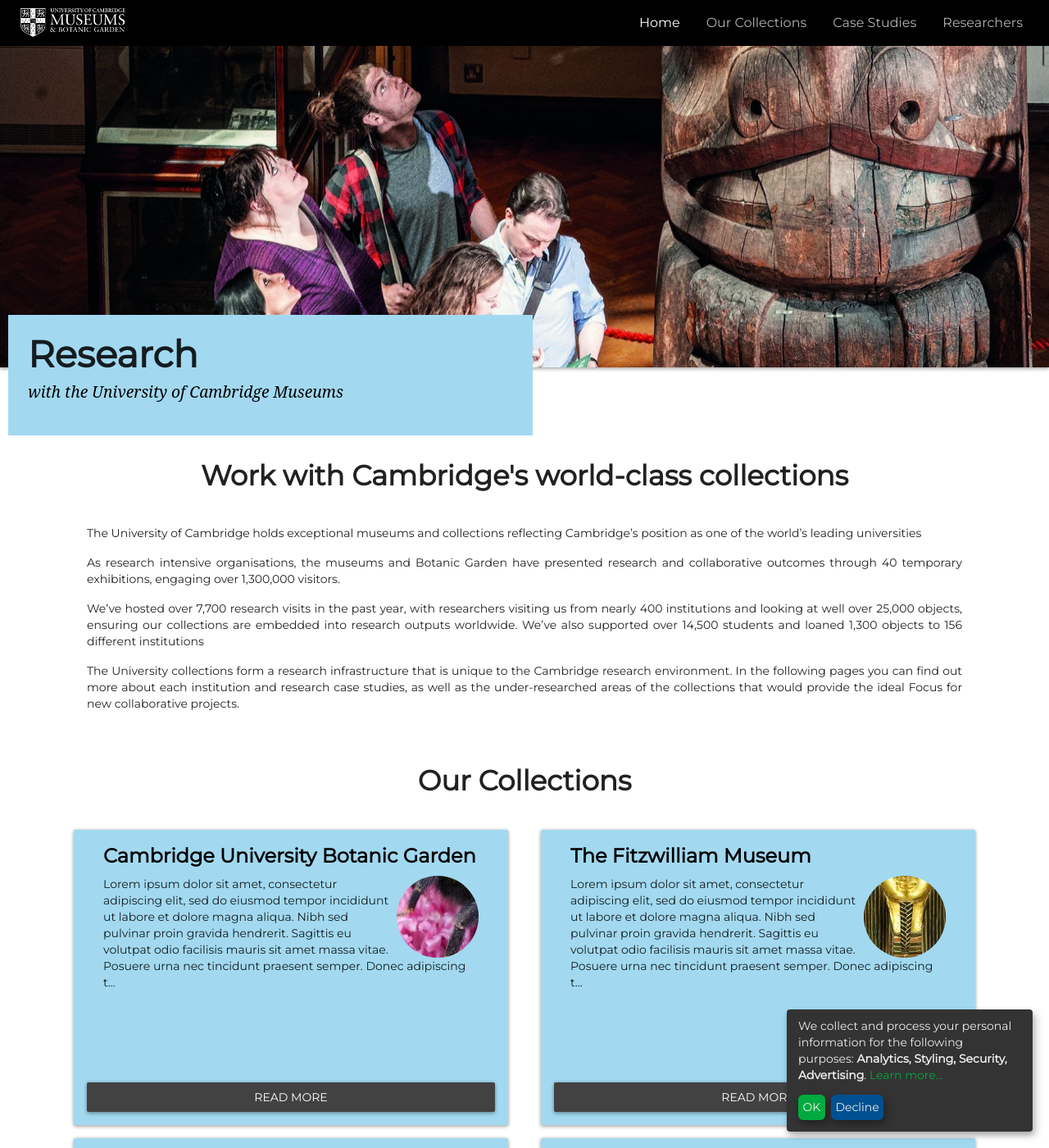
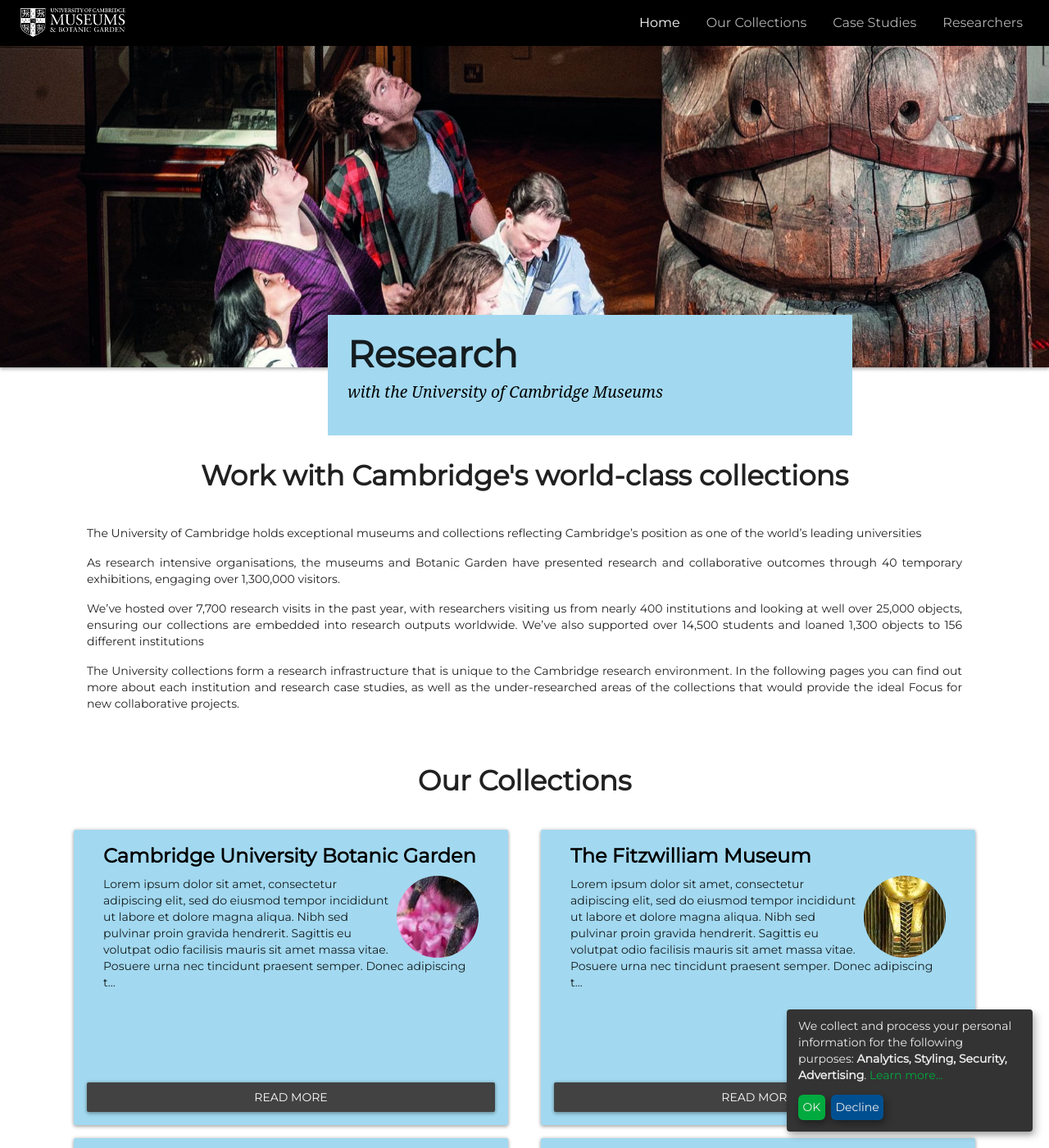
Before and after one commit to UniversityofCambridgeMuseums/research-hub, a Jekyll site: the page built from index.md, in a window 1280 px wide and 1400 px high. Shown: the whole window at 82% size. Built offline with Jekyll 4.4.1, drawn with Linux system fonts in a browser that asks for light colours; nearby versions of some CDN libraries.

Commit message:
CSS changes

```diff
--- a/css/site.css
+++ b/css/site.css
@@ -29,11 +29,13 @@ body {
     margin-bottom: 5rem;
   }
 }
-  .heading-body {
-    background-color:#A2D9F0;
-    margin-bottom: 5rem;
-    left: 10px;
-  }
+@media screen and (max-width: 600px) {
+.heading-body {
+  background-color:#A2D9F0;
+  position: absolute;
+  top: 20rem;
+}
+}
 .filler {
   height: 3rem;
 }
```
Also changed, not shown: css/material.css.
